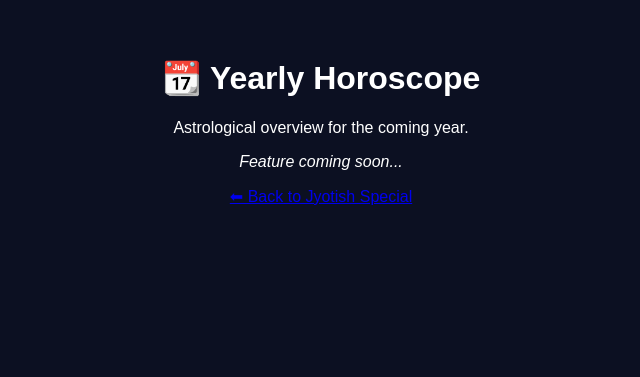
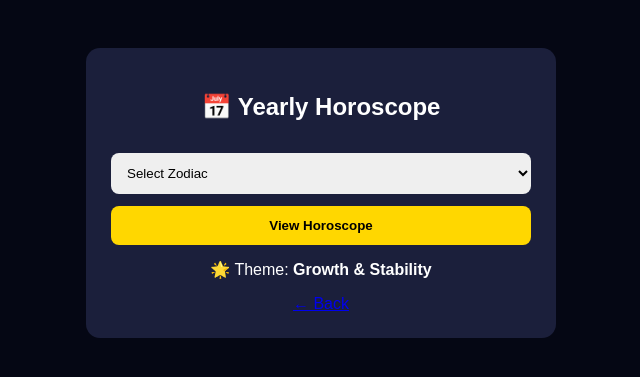
Before and after one commit to Udita1995/astro-ai-bot, a Flask app: page /yearly in a window 1280 px wide. Shown: the top 377 px of the page, without its empty margins (319-959 px from the left). Run offline with Flask 3, Linux system fonts and the light colour scheme.

Commit message:
Update yearly.html

```diff
--- a/templates/yearly.html
+++ b/templates/yearly.html
@@ -1,17 +1,25 @@
 <!DOCTYPE html>
 <html>
 <head>
-    <title>Yearly Horoscope | AstroRashi</title>
-    <meta name="viewport" content="width=device-width, initial-scale=1">
+<title>Yearly Horoscope | AstroRashi</title>
+<meta name="viewport" content="width=device-width, initial-scale=1">
+<style>
+body{background:#050714;color:white;font-family:Arial;text-align:center;padding:40px}
+.box{max-width:420px;margin:auto;background:#1b1f3b;padding:25px;border-radius:14px}
+select,button{width:100%;padding:12px;margin-top:12px;border-radius:8px;border:none}
+button{background:gold;font-weight:bold}
+</style>
 </head>
-<body style="background:#0c1022;color:white;font-family:Arial;text-align:center;padding:30px;">
-
-<h1>📆 Yearly Horoscope</h1>
-<p>Astrological overview for the coming year.</p>
-
-<p><i>Feature coming soon...</i></p>
-
-<a href="/jyotish-special">⬅ Back to Jyotish Special</a>
-
+<body>
+<div class="box">
+<h2>📅 Yearly Horoscope</h2>
+<select>
+<option>Select Zodiac</option>
+<option>Pisces</option><option>Aquarius</option>
+</select>
+<button>View Horoscope</button>
+<p style="margin-top:15px;">🌟 Theme: <b>Growth & Stability</b></p>
+<a href="/jyotish-special">← Back</a>
+</div>
 </body>
 </html>
```
